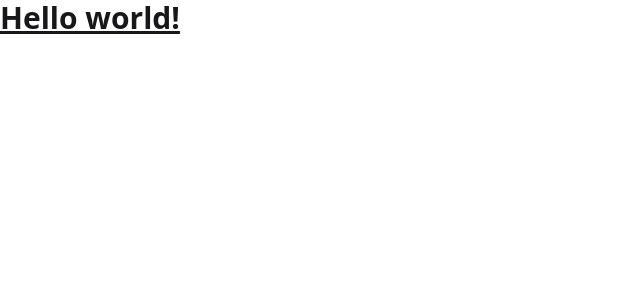
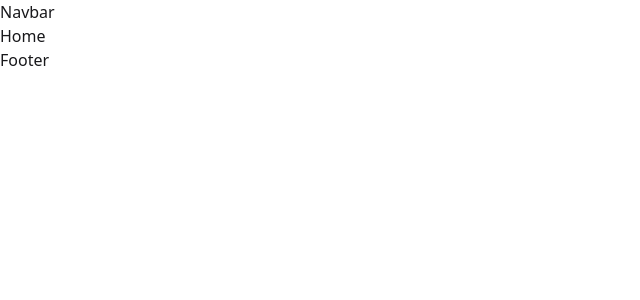
Before and after one commit to rahmanshaon/home-decor, a React (Vite) app: page / in a window 1280 px wide. Shown: the top 300 px of the page, without its empty margins (0-640 px from the left). Built offline with nearby package versions, Linux system fonts and the light colour scheme.

Commit message:
main layout and error page added

```diff
--- /dev/null
+++ b/src/components/Footer.jsx
@@ -0,0 +1,11 @@
+import React from "react";
+
+const Footer = () => {
+  return (
+    <div>
+      <h1>Footer</h1>
+    </div>
+  );
+};
+
+export default Footer;
--- /dev/null
+++ b/src/components/Navbar.jsx
@@ -0,0 +1,11 @@
+import React from "react";
+
+const Navbar = () => {
+  return (
+    <div>
+      <h1>Navbar</h1>
+    </div>
+  );
+};
+
+export default Navbar;
--- /dev/null
+++ b/src/layouts/MainLayout.jsx
@@ -0,0 +1,16 @@
+import React from "react";
+import Navbar from "../components/Navbar";
+import Footer from "../components/Footer";
+import { Outlet } from "react-router";
+
+const MainLayout = () => {
+  return (
+    <div>
+      <Navbar />
+      <Outlet />
+      <Footer />
+    </div>
+  );
+};
+
+export default MainLayout;
--- /dev/null
+++ b/src/pages/ErrorPage.jsx
@@ -0,0 +1,13 @@
+import React from "react";
+import { useRouteError } from "react-router";
+
+const ErrorPage = () => {
+    const error = useRouteError()
+  return (
+    <div>
+      <h1>{error.message}</h1>
+    </div>
+  );
+};
+
+export default ErrorPage;
--- /dev/null
+++ b/src/pages/Home.jsx
@@ -0,0 +1,11 @@
+import React from "react";
+
+const Home = () => {
+  return (
+    <div>
+      <h1>Home</h1>
+    </div>
+  );
+};
+
+export default Home;
--- /dev/null
+++ b/src/pages/ProductDetails.jsx
@@ -0,0 +1,11 @@
+import React from "react";
+
+const ProductDetails = () => {
+  return (
+    <div>
+      <h1>Product Details</h1>
+    </div>
+  );
+};
+
+export default ProductDetails;
--- /dev/null
+++ b/src/pages/Products.jsx
@@ -0,0 +1,11 @@
+import React from "react";
+
+const Products = () => {
+  return (
+    <div>
+      <h1>Products</h1>
+    </div>
+  );
+};
+
+export default Products;
--- /dev/null
+++ b/src/pages/Wishlist.jsx
@@ -0,0 +1,11 @@
+import React from "react";
+
+const Wishlist = () => {
+  return (
+    <div>
+      <h1>Wishlist</h1>
+    </div>
+  );
+};
+
+export default Wishlist;
--- a/src/routes/Routes.jsx
+++ b/src/routes/Routes.jsx
@@ -1,12 +1,33 @@
 import { createBrowserRouter } from "react-router";
-import App from "../App";
+import Home from "../pages/Home";
+import Products from "../pages/Products";
+import MainLayout from "../layouts/MainLayout";
+import ErrorPage from "../pages/ErrorPage";
 
-// named export
 const router = createBrowserRouter([
   {
     path: "/",
-    element: <App />,
+    element: <MainLayout />,
+    errorElement: <ErrorPage />,
+    children: [
+      {
+        index: true,
+        element: <Home />,
+      },
+      {
+        path: "/home",
+        element: <Home />,
+      },
+      {
+        path: "/products",
+        element: <Products />,
+      },
+    ],
   },
+  // {
+  //   path: "*",
+  //   element: <ErrorPage />,
+  // },
 ]);
 
 export default router;
```
Also changed, not shown: src/components/LoadingSpinner.jsx (added).
